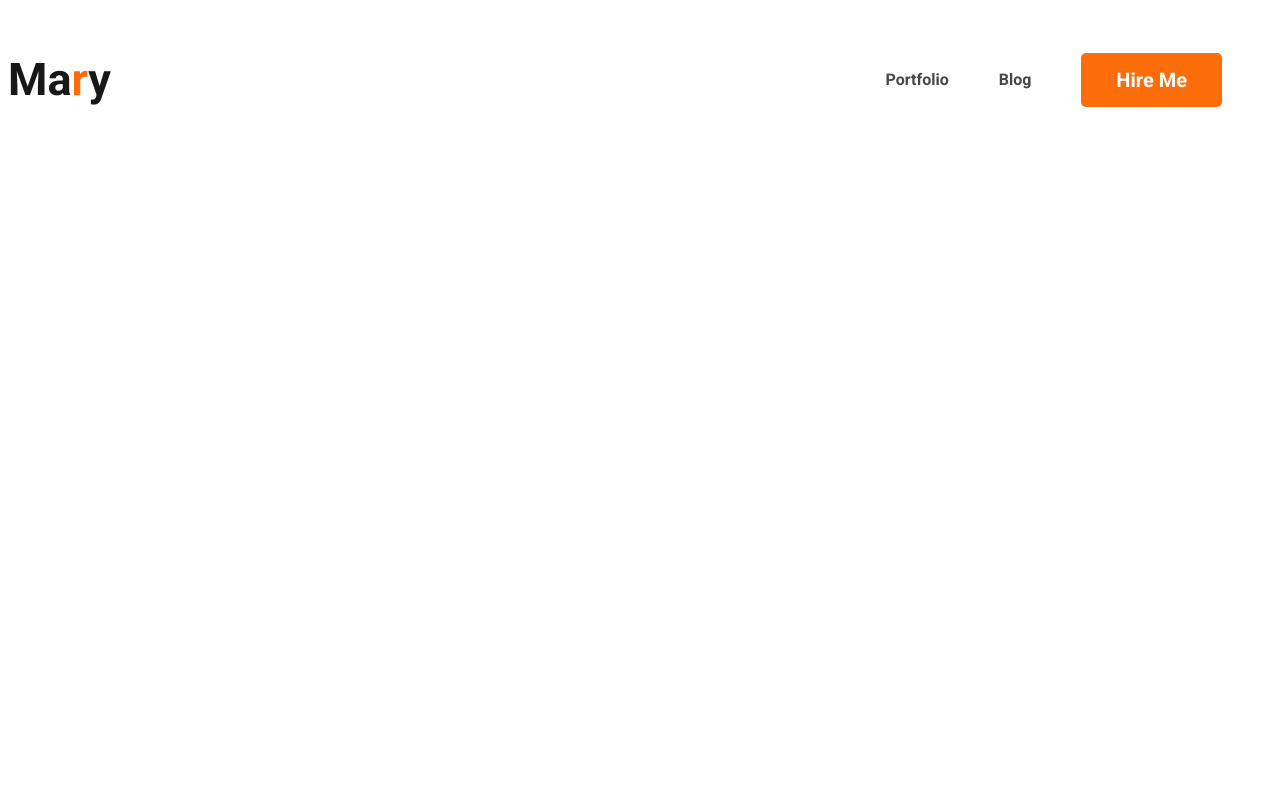
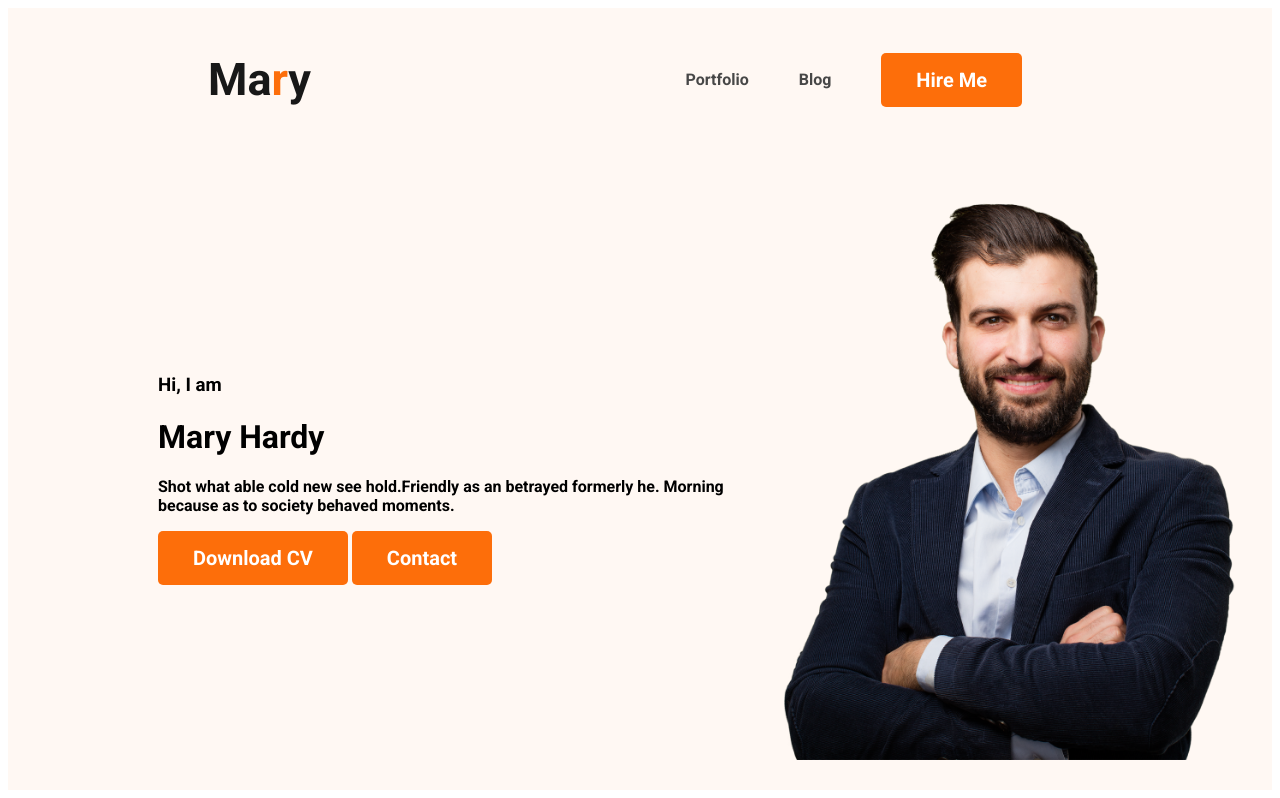
Before and after one commit to shuvo339/My-Portfolio, a plain HTML site: page index.html in a window 1280 px wide. Drawn offline with Linux system fonts and the light colour scheme.

Commit message:
banner strats

```diff
--- a/index.html
+++ b/index.html
@@ -10,7 +10,7 @@
     <link rel="stylesheet" href="./styles/style.css">
 </head>
 <body>
-    <header>
+    <header class="header">
         <nav>
             <h3 class="nav-title">Ma<span class="text-primary">r</span>y</h3>
             <ul>
@@ -19,6 +19,18 @@
                 <li><button class="btn-primary">Hire Me</button></li>
             </ul>
         </nav>
+
+        <div class="banner">
+            <div class="banner-content">
+                <h3 class="banner-greeting">Hi, I am</h3>
+                <h1 class="banner-title">Mary Hardy</h1>
+                <p>Shot what able cold new see hold.Friendly as an betrayed formerly he. Morning because as to society behaved moments.</p>
+                <button class="btn-primary">Download CV</button>
+                <button class="btn-primary">Contact</button>
+            </div>
+
+            <img class="profile-pic" src="./images/hardy.png" alt="hardy">
+        </div>
     </header>
 
     <main>
--- a/styles/style.css
+++ b/styles/style.css
@@ -9,6 +9,7 @@ nav {
     display: flex;
     justify-content: space-between;
     align-items: center;
+    margin: 0 200px;
 }
 nav > ul {
     display: flex;
@@ -40,3 +41,16 @@ font-weight: 800;
     color: white;
     padding: 15px 35px;
 }
+
+/* header style start */
+.header{
+    background-color:#FFF8F3;
+}
+.banner{
+    padding: 30px 30px 30px 150px;
+    display: flex;
+    align-items: center;
+}
+.banner .profile-pic{
+    width: 500px;
+}
```
